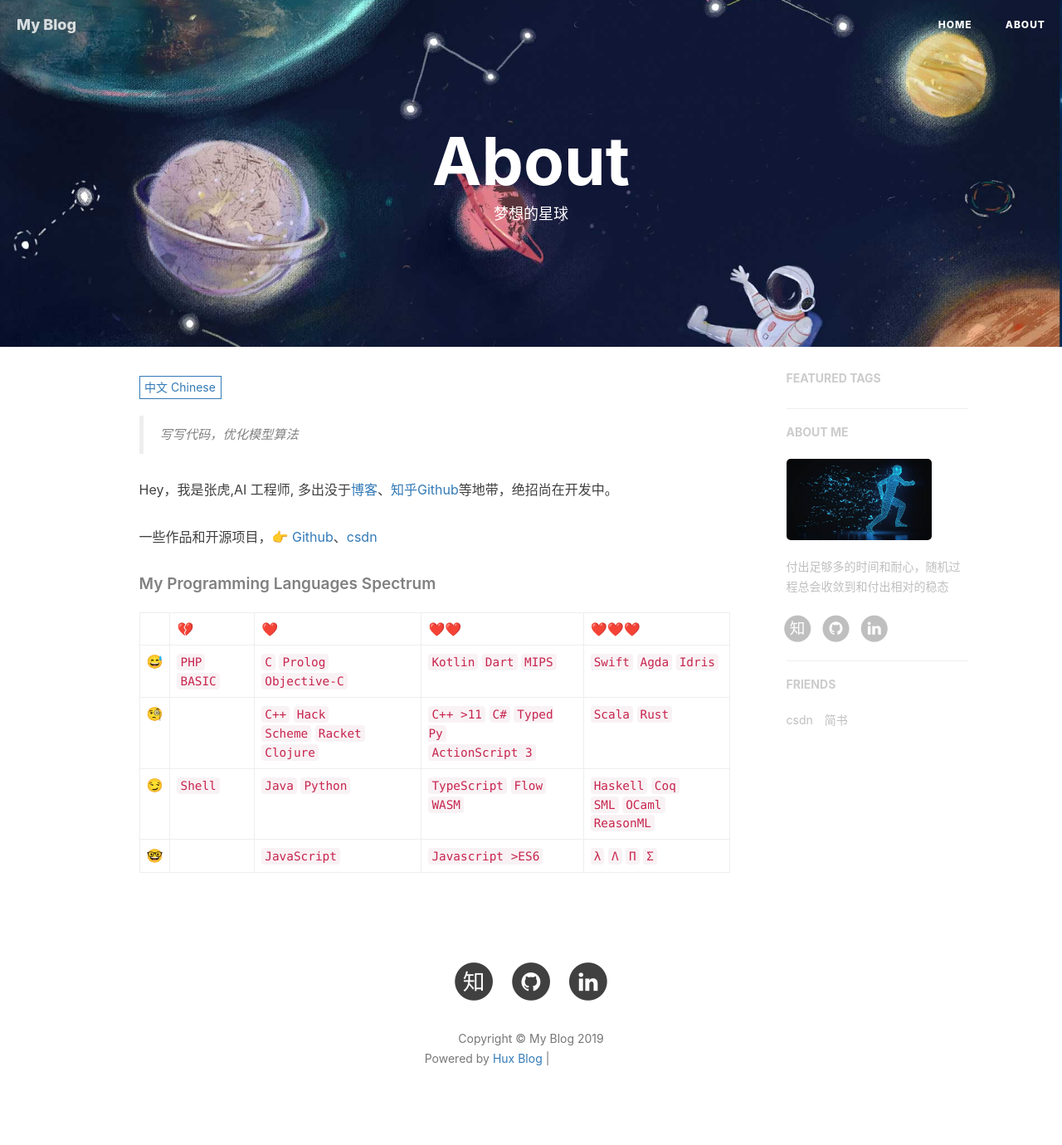
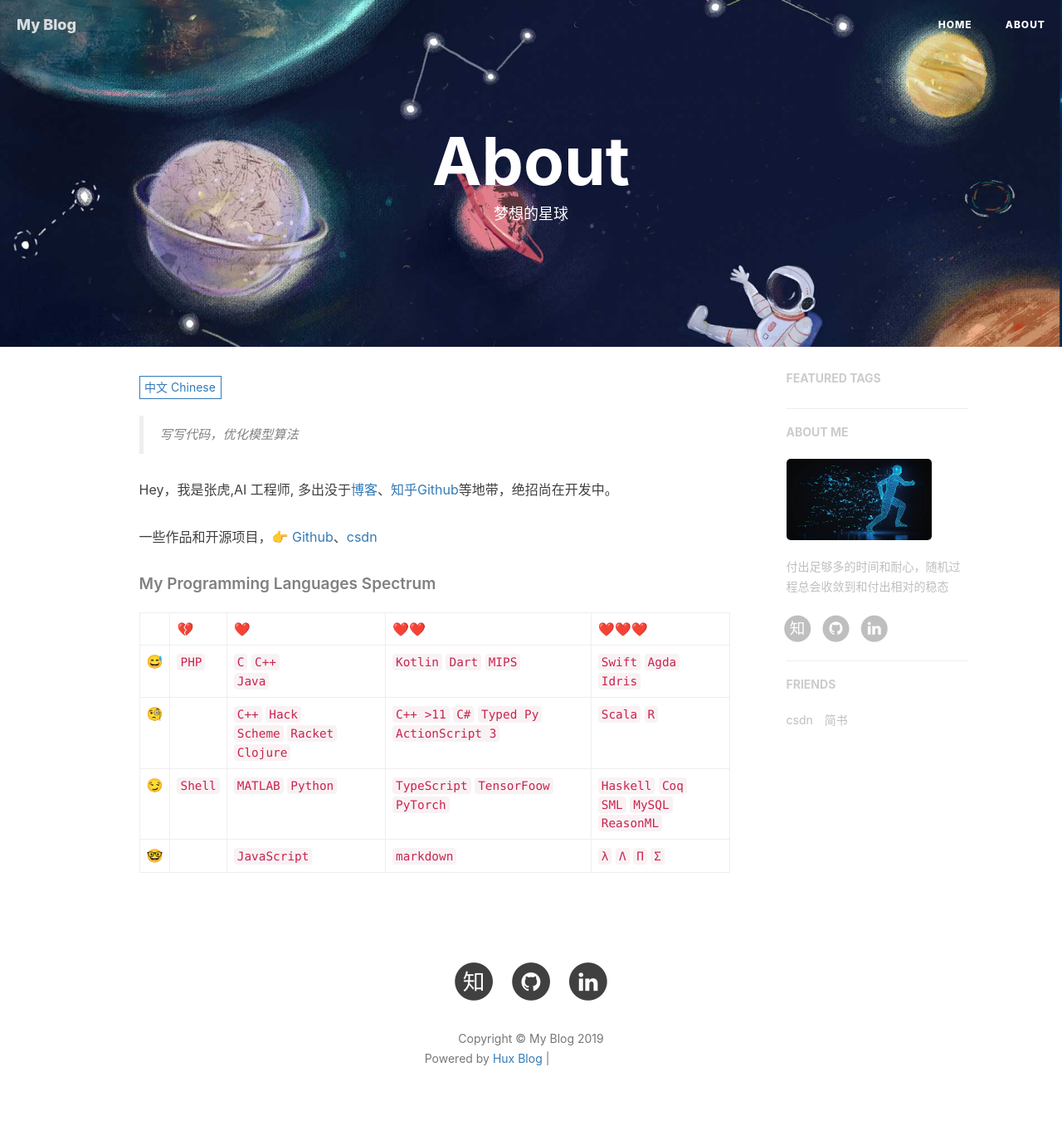
Before and after one commit to murufeng/murufeng.github.io, a Jekyll site: the page built from about.html, in a window 1280 px wide. Shown: the whole page at 83% size. Built offline with Jekyll 4.4.1, drawn with Linux system fonts in a browser that asks for light colours; nearby versions of some CDN libraries; comment, search, counter and statistics services are not loaded; grey boxes are pictures that could not be loaded.

Commit message:
Update zh.md

```diff
--- a/_includes/about/zh.md
+++ b/_includes/about/zh.md
@@ -9,7 +9,7 @@ Hey，我是张虎,AI 工程师, 多出没于[博客](https://blog.csdn.net/mrjk
 
 |     | 💔️           | ❤️ ️                                          | ❤️❤️ ️                                          | ❤️❤️❤️ ️                                      |
 | --- | ------------- | --------------------------------------------- | ----------------------------------------------- | --------------------------------------------- |
-| 😅  | `PHP` `BASIC` | `C` `Prolog` <br> `Objective-C`               | `Kotlin` `Dart` `MIPS`                          | `Swift` `Agda` `Idris`                        |
-| 🧐  |               | `C++` `Hack` <br> `Scheme` `Racket` `Clojure` | `C++ >11` `C#` `Typed Py` <br> `ActionScript 3` | `Scala` `Rust`                                |
-| 😏  | `Shell`       | `Java` `Python`                               | `TypeScript` `Flow` `WASM`                      | `Haskell` `Coq` <br> `SML` `OCaml` `ReasonML` |
-| 🤓  |               | `JavaScript`                                  | `Javascript >ES6`                               | `λ` `Λ` `Π` `Σ`                               |
+| 😅  | `PHP`         | `C` `C++` <br> `Java`               | `Kotlin` `Dart` `MIPS`                          | `Swift` `Agda` `Idris`                        |
+| 🧐  |               | `C++` `Hack` <br> `Scheme` `Racket` `Clojure` | `C++ >11` `C#` `Typed Py` <br> `ActionScript 3` | `Scala` `R`                                |
+| 😏  | `Shell`       | `MATLAB` `Python`                               | `TypeScript` `TensorFoow` `PyTorch`                      | `Haskell` `Coq` <br> `SML` `MySQL` `ReasonML` |
+| 🤓  |               | `JavaScript`                                  | `markdown`                               | `λ` `Λ` `Π` `Σ`                               |
```
